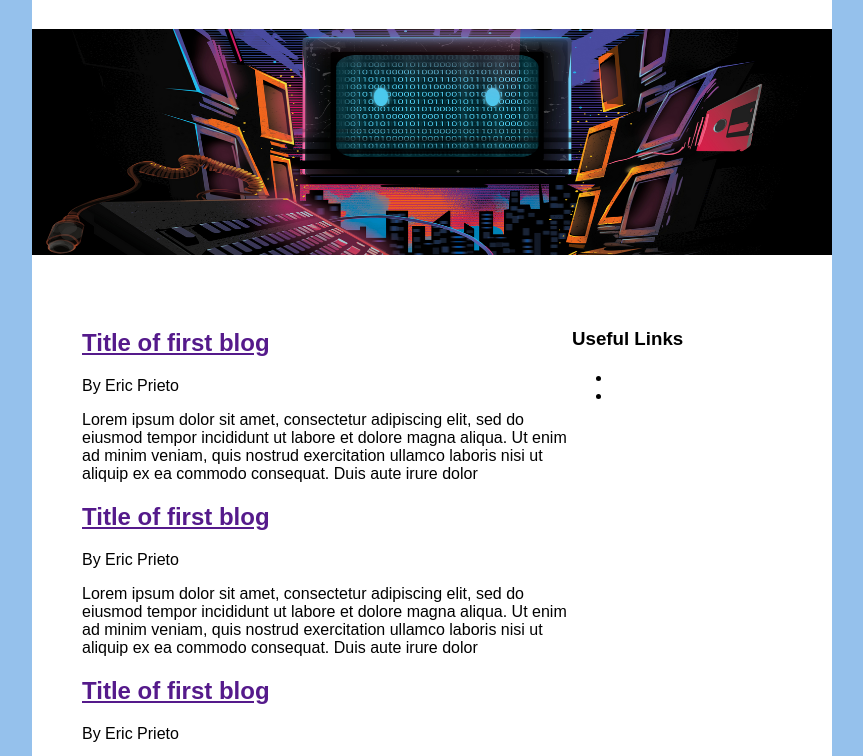
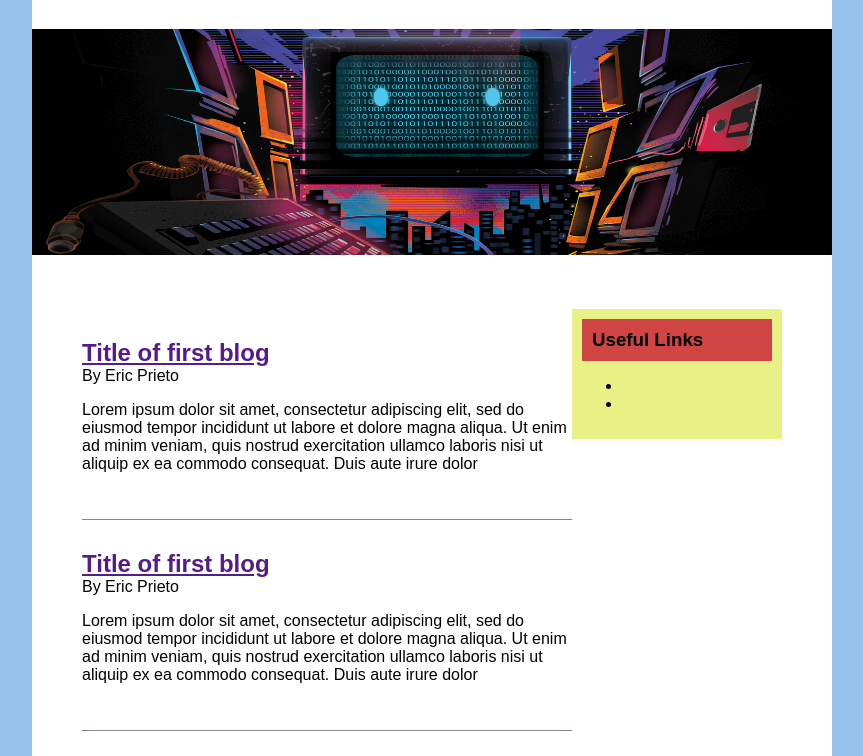
Before and after one commit to EricPrieto/blog_design, a plain HTML site: page index.html in a window 1280 px wide. Shown: the part 128-884 px from the top of the page, without its empty margins (208-1071 px from the left). Drawn offline with Linux system fonts and the light colour scheme.

Commit message:
Added styling to sidebar and articles

```diff
--- a/css/style.css
+++ b/css/style.css
@@ -1,3 +1,10 @@
+*{
+    box-sizing: border-box;
+}
+h2,h3{
+    margin: 0;
+}
+
 body{
     background-color: rgb(149, 193, 236);
     margin: 20px 0;
@@ -29,9 +36,26 @@ section{
     width: 70%;
     float: left;
 }
+article{
+    padding: 30px 0;
+    border-bottom: 1px solid #8a8686;
+}
+
+article:last-child{
+    border-bottom: 0px;
+}
 aside{
     width: 30%;
     float: right;
+    background-color: #e7f185;
+    padding: 10px;
+}
+aside h3{
+    background-color: #d14444;
+    padding: 10px;
+}
+aside a{
+    color: black;
 }
 footer{
     padding: 20px;
```
